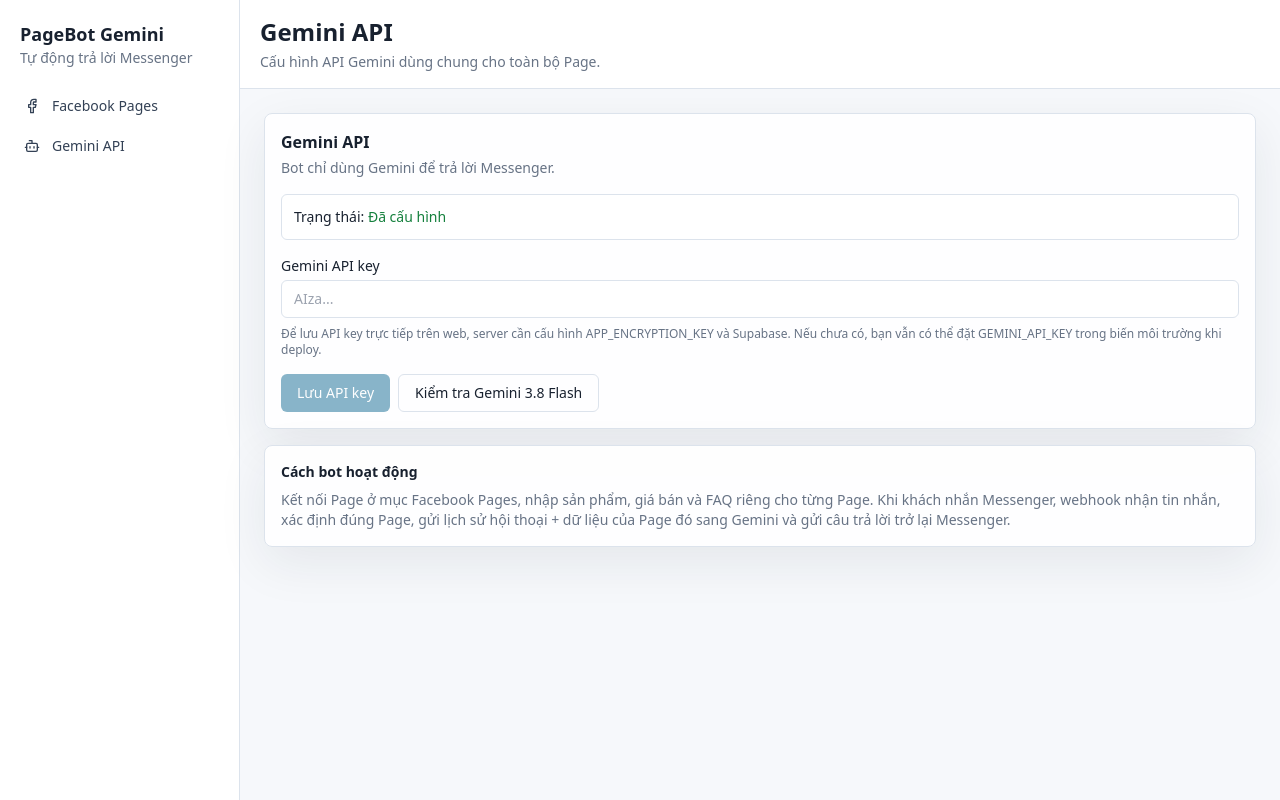
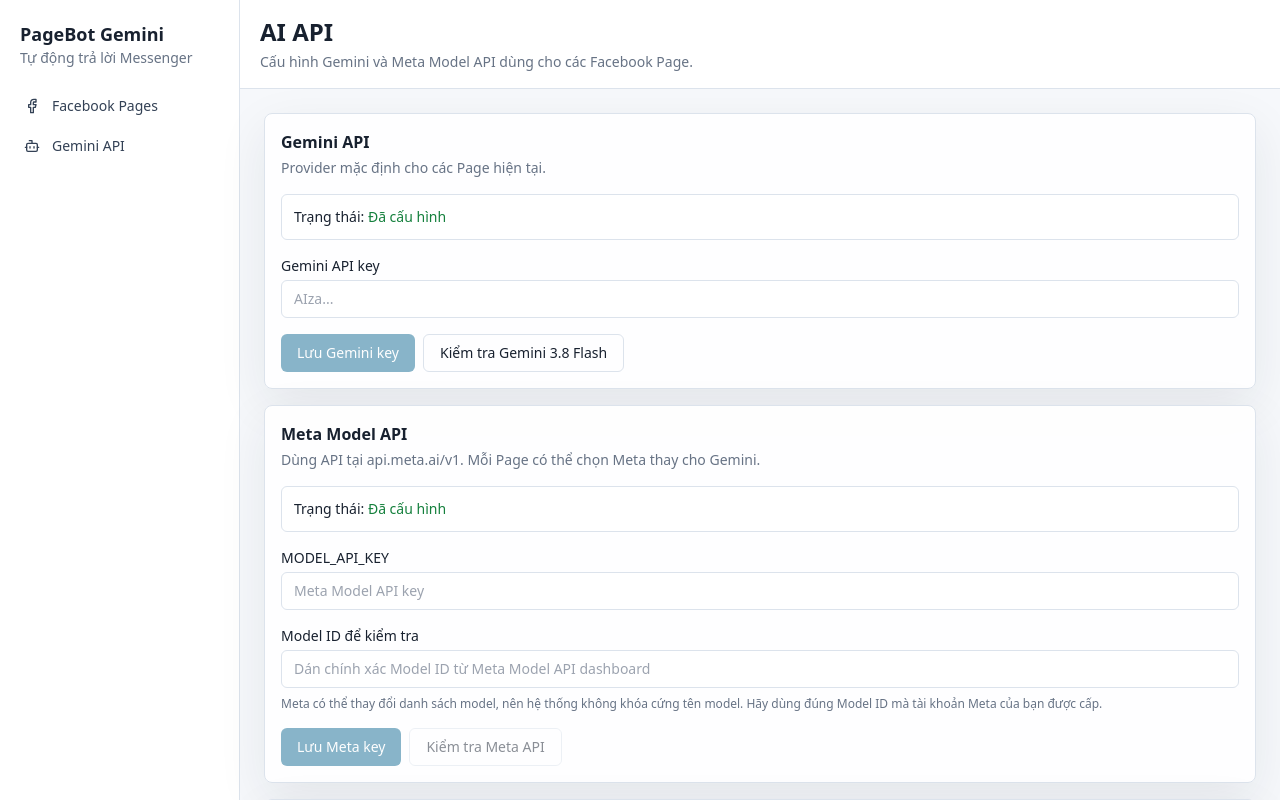
Before and after one commit to techzoneadapter-droid/chatbot, a Next.js app: page /ai in a window 1280 px wide. Shown: the top 800 px of the page. Built offline with nearby package versions, Linux system fonts and the light colour scheme; no server answers.

Commit message:
Show Gemini and Meta API settings

```diff
--- a/app/ai/page.tsx
+++ b/app/ai/page.tsx
@@ -1,10 +1,10 @@
-import { GeminiSettings } from "@/components/ai/gemini-settings";
+import { ProviderSettings } from "@/components/ai/provider-settings";
 import { AppShell } from "@/components/ui/shell";
 
 export default function AIPage() {
   return (
-    <AppShell title="Gemini API" subtitle="Cấu hình API Gemini dùng chung cho toàn bộ Page.">
-      <GeminiSettings />
+    <AppShell title="AI API" subtitle="Cấu hình Gemini và Meta Model API dùng cho các Facebook Page.">
+      <ProviderSettings />
     </AppShell>
   );
 }
```
